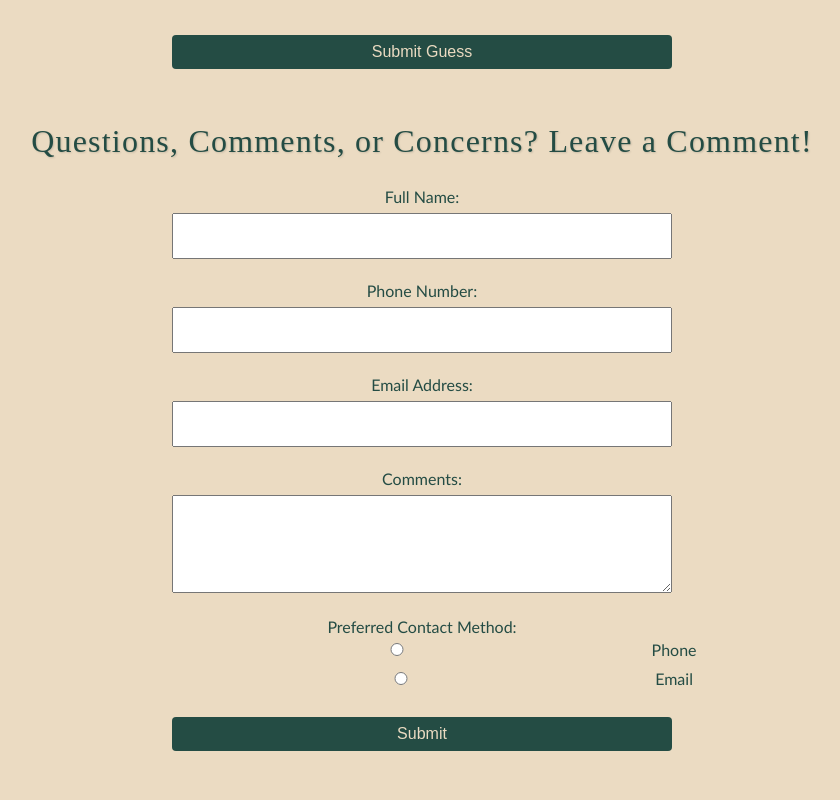
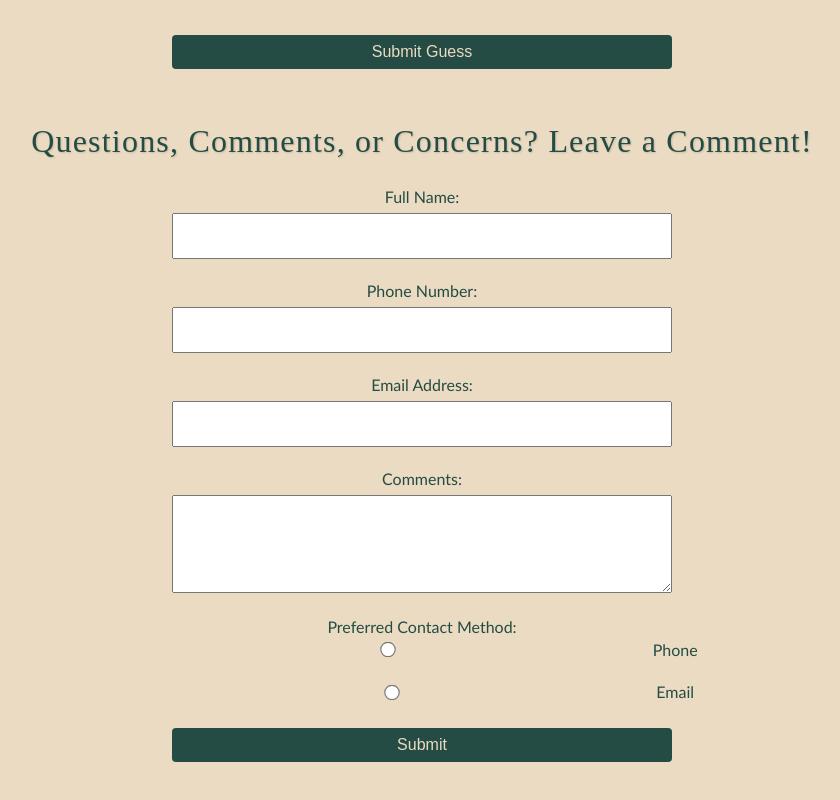
Before and after one commit to tliulamaga/Matcha-Madness, a plain HTML site: page Git417-FP.html in a window 1280 px wide. Shown: the part 905-1705 px from the top of the page, without its empty margins (218-1058 px from the left). Drawn offline with Linux system fonts and the light colour scheme.

Commit message:
new changes

```diff
--- a/Git417-FP.html
+++ b/Git417-FP.html
@@ -63,10 +63,14 @@
   <textarea id="comments" name="comments" rows="4" cols="40"></textarea><br><br>
 
   <label>Preferred Contact Method:</label><br>
+  <div class="radio-group">
   <input type="radio" id="contact-phone" name="contact_method" value="phone">
   <label for="contact-phone">Phone</label><br>
+  </div>
+  <div class="radio-group">
   <input type="radio" id="contact-email" name="contact_method" value="email">
   <label for="contact-email">Email</label><br><br>
+</div>
   <div class="errors"></div>
   <input type="submit" value="Submit">
 </form>
--- a/styles.css
+++ b/styles.css
@@ -161,6 +161,24 @@ h2 {
   background: none;
 }
 
+footer {
+  text-align: center;
+}
+
+.radio-group {
+    display: flex;
+  justify-content: center;
+  align-items: center;
+  gap: 0.5rem;
+  margin-bottom: 0.75rem;
+
+}
+
+/* Optional: style radio inputs for better spacing */
+input[type="radio"] {
+  transform: scale(1.2);
+  margin-right: 0.4rem;
+}
 
 
 
```
